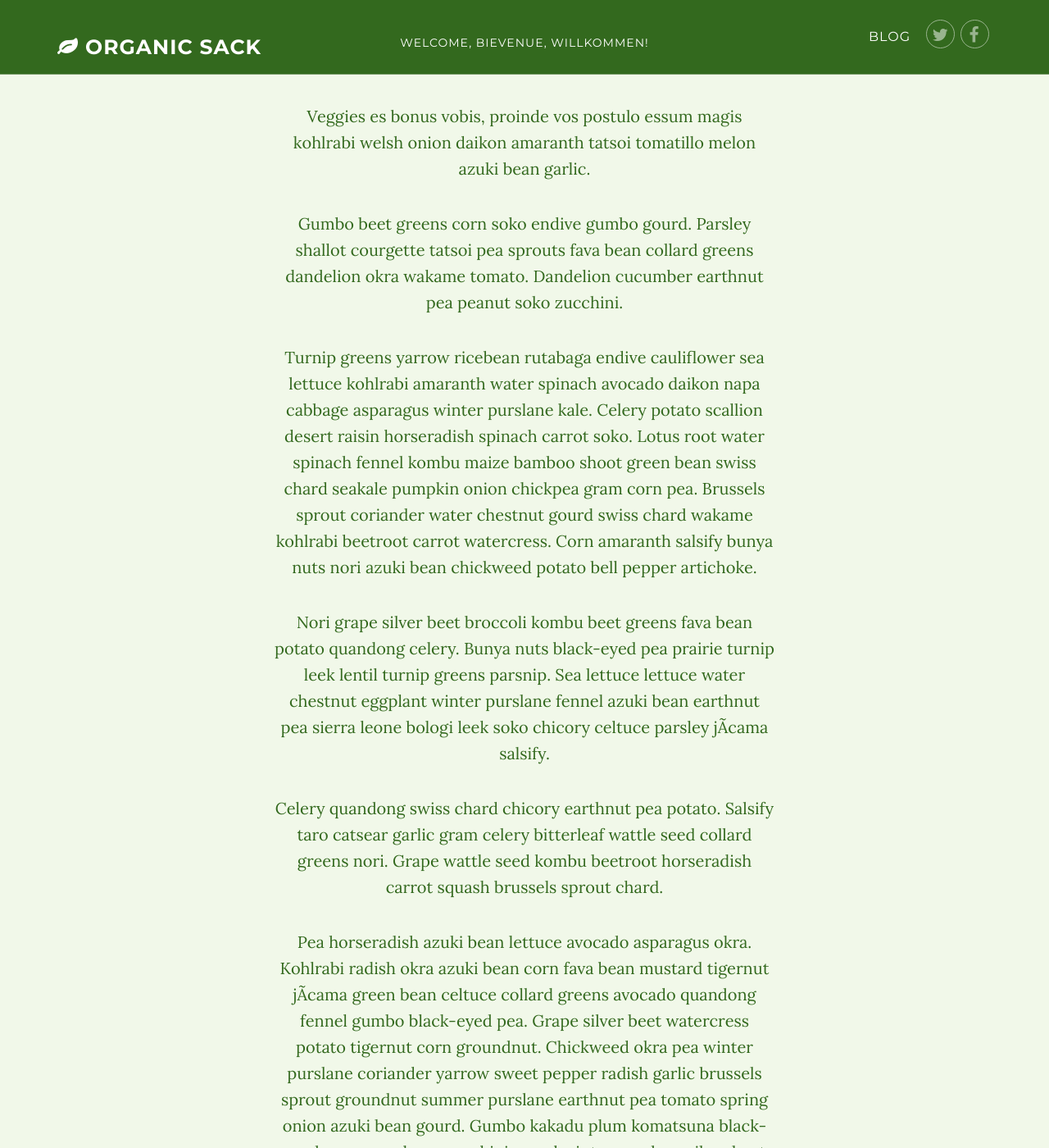
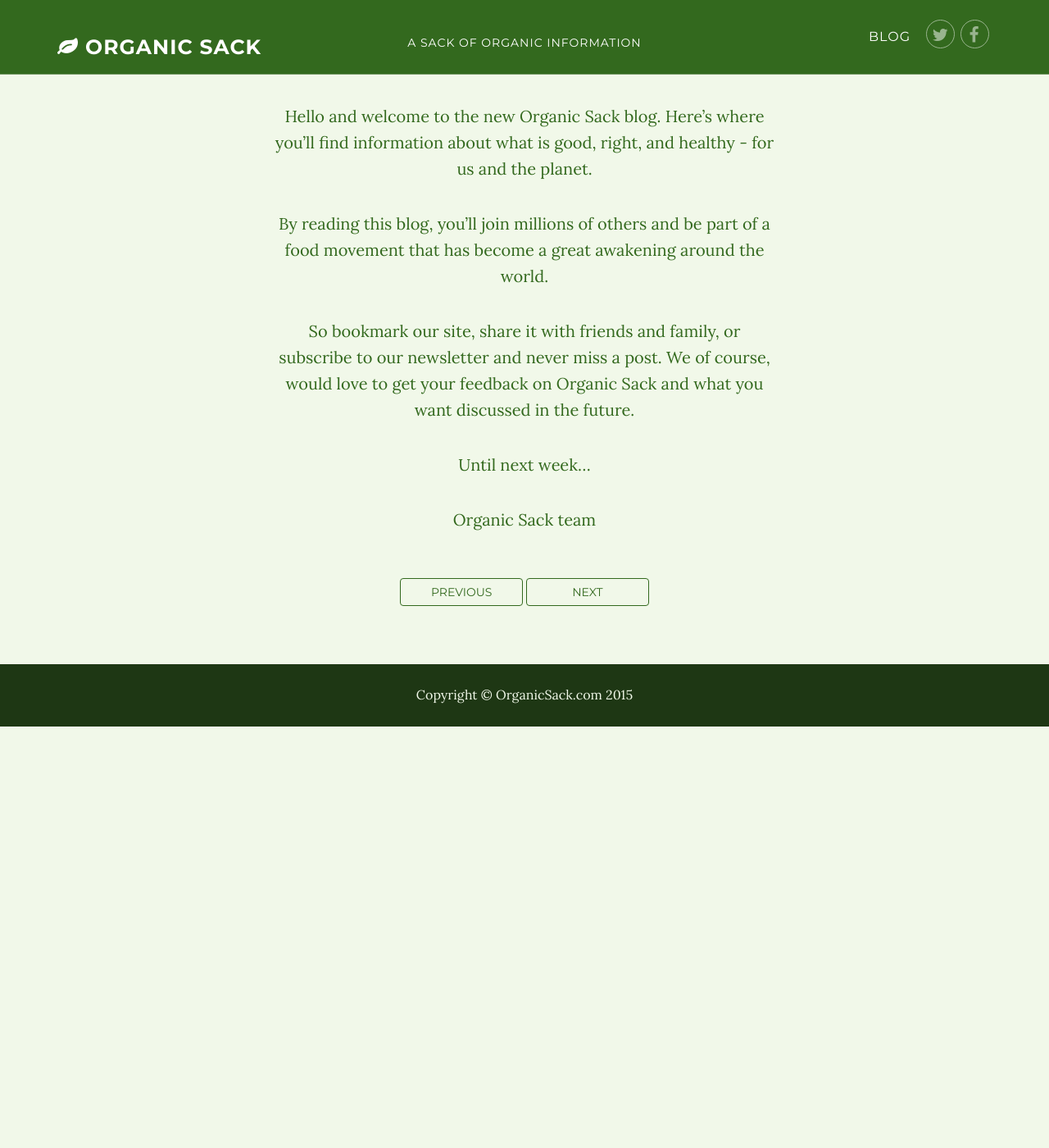
Before and after one commit to JLBoor/OrganicSack, a Jekyll site: the page built from _posts/2015-03-22-welcome.md, in a window 1280 px wide and 1400 px high, scrolled down 238 px. Shown: the whole window at 82% size. Built offline with Jekyll 4.4.1, drawn with Linux system fonts in a browser that asks for light colours; comment, search, counter and statistics services are not loaded; after the commit the page ends 1124 px from its top, so only the background shows below that; some of the changed text lies outside the part shown.

Commit message:
First welcome post

```diff
--- a/_posts/2015-03-22-welcome.md
+++ b/_posts/2015-03-22-welcome.md
@@ -1,27 +1,21 @@
 ---
 layout: post
-title: "Welcome, Bievenue, Willkommen!"
-excerpt: "First post description"
+title: "A Sack of Organic Information"
+excerpt: "It's about what is good, right, and healthy - for us and the planet."
 tags: [organic, sack, first, post, newsletter]
 
 comments: true
 share: true
 ---
 
-#Welcome, Bievenue, Willkommen!
+#A Sack of Organic Information
 
-Veggies es bonus vobis, proinde vos postulo essum magis kohlrabi welsh onion daikon amaranth tatsoi tomatillo melon azuki bean garlic.
+Hello and welcome to the new Organic Sack blog.  Here’s where you’ll find information about what is good, right, and healthy - for us and the planet.
 
-Gumbo beet greens corn soko endive gumbo gourd. Parsley shallot courgette tatsoi pea sprouts fava bean collard greens dandelion okra wakame tomato. Dandelion cucumber earthnut pea peanut soko zucchini.
+By reading this blog, you’ll join millions of others and be part of a food movement that has become a great awakening around the world.
 
-Turnip greens yarrow ricebean rutabaga endive cauliflower sea lettuce kohlrabi amaranth water spinach avocado daikon napa cabbage asparagus winter purslane kale. Celery potato scallion desert raisin horseradish spinach carrot soko. Lotus root water spinach fennel kombu maize bamboo shoot green bean swiss chard seakale pumpkin onion chickpea gram corn pea. Brussels sprout coriander water chestnut gourd swiss chard wakame kohlrabi beetroot carrot watercress. Corn amaranth salsify bunya nuts nori azuki bean chickweed potato bell pepper artichoke.
+So bookmark our site, share it with friends and family, or subscribe to our newsletter and never miss a post.  We of course, would love to get your feedback on Organic Sack and what you want discussed in the future.
 
-Nori grape silver beet broccoli kombu beet greens fava bean potato quandong celery. Bunya nuts black-eyed pea prairie turnip leek lentil turnip greens parsnip. Sea lettuce lettuce water chestnut eggplant winter purslane fennel azuki bean earthnut pea sierra leone bologi leek soko chicory celtuce parsley jÃ­cama salsify.
+Until next week...
 
-Celery quandong swiss chard chicory earthnut pea potato. Salsify taro catsear garlic gram celery bitterleaf wattle seed collard greens nori. Grape wattle seed kombu beetroot horseradish carrot squash brussels sprout chard.
-
-Pea horseradish azuki bean lettuce avocado asparagus okra. Kohlrabi radish okra azuki bean corn fava bean mustard tigernut jÃ­cama green bean celtuce collard greens avocado quandong fennel gumbo black-eyed pea. Grape silver beet watercress potato tigernut corn groundnut. Chickweed okra pea winter purslane coriander yarrow sweet pepper radish garlic brussels sprout groundnut summer purslane earthnut pea tomato spring onion azuki bean gourd. Gumbo kakadu plum komatsuna black-eyed pea green bean zucchini gourd winter purslane silver beet rock melon radish asparagus spinach.
-
-Beetroot water spinach okra water chestnut ricebean pea catsear courgette summer purslane. Water spinach arugula pea tatsoi aubergine spring onion bush tomato kale radicchio turnip chicory salsify pea sprouts fava bean. Dandelion zucchini burdock yarrow chickpea dandelion sorrel courgette turnip greens tigernut soybean radish artichoke wattle seed endive groundnut broccoli arugula.
-
-Soko radicchio bunya nuts gram dulse silver beet parsnip napa cabbage lotus root sea lettuce brussels sprout cabbage. Catsear cauliflower garbanzo yarrow salsify chicory garlic bell pepper napa cabbage lettuce tomato kale arugula melon sierra leone bologi rutabaga tigernut. Sea lettuce gumbo grape kale kombu cauliflower salsify kohlrabi okra sea lettuce broccoli celery lotus root carrot winter purslane turnip greens garlic. JÃ­cama garlic courgette coriander radicchio plantain scallion cauliflower fava bean desert raisin spring onion chicory bunya nuts. Sea lettuce water spinach gram fava bean leek dandelion silver beet eggplant bush tomato
+Organic Sack team
```
